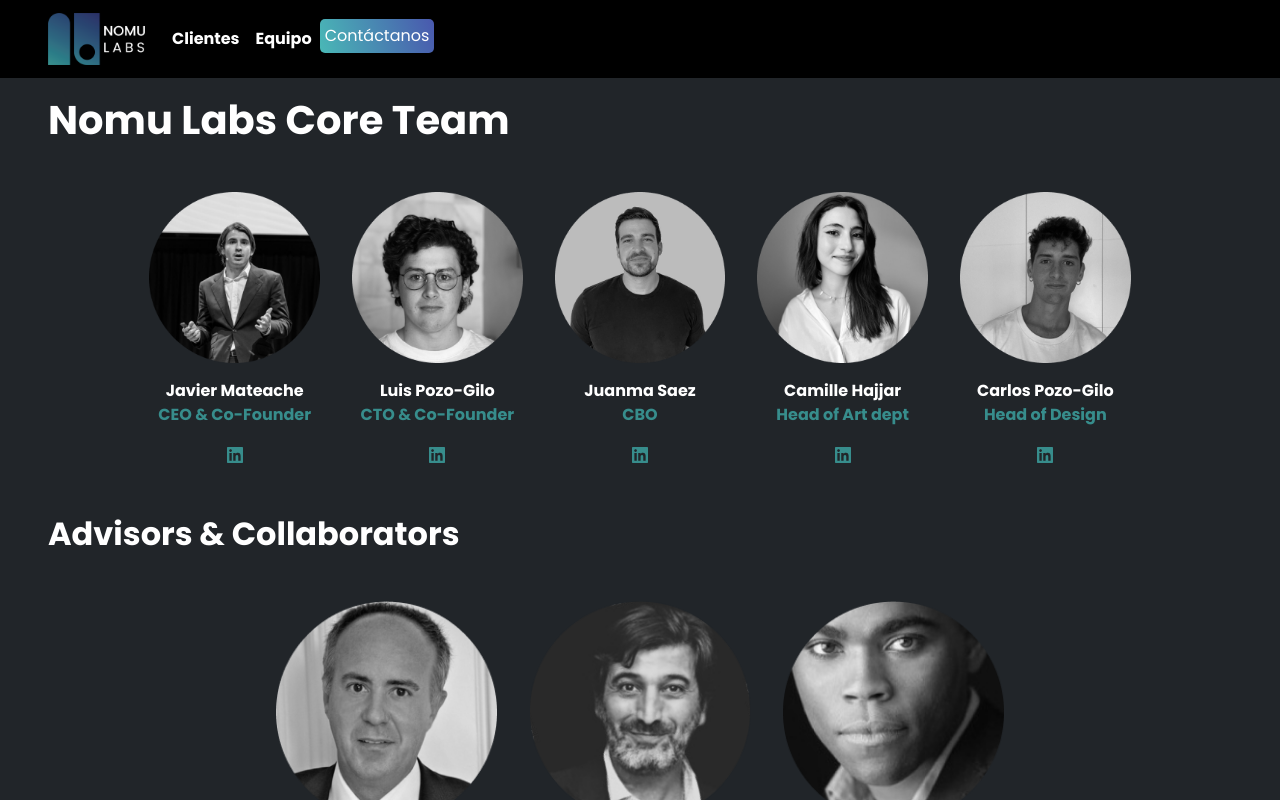
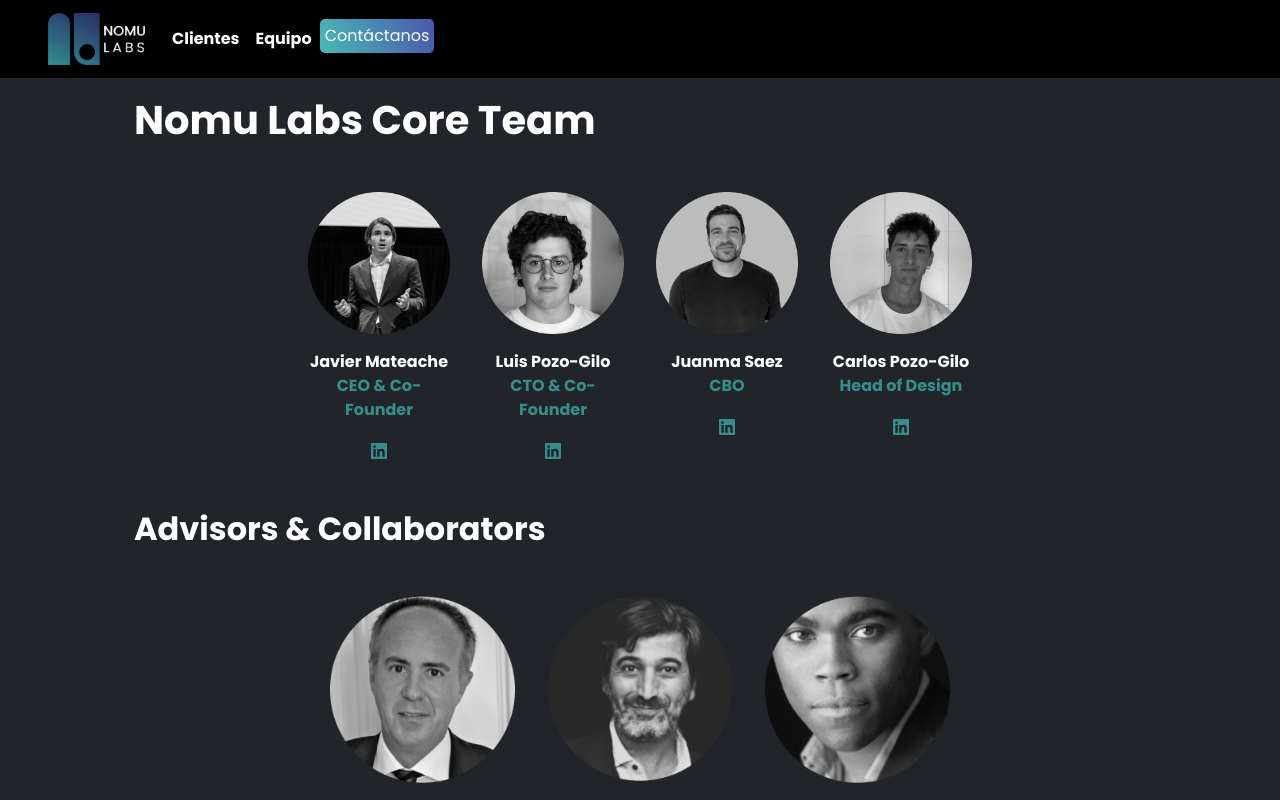
Before and after one commit to novusmundi/nomusite, a Next.js app: page /team in a window 1280 px wide. Shown: the top 800 px of the page. Built offline with nearby package versions, Linux system fonts and the light colour scheme.

Commit message:
Minor change

```diff
--- a/pages/team.js
+++ b/pages/team.js
@@ -62,23 +62,6 @@ export default function Team() {
                         </b>
                     </p>
                     <a href="https://www.linkedin.com/in/juanmasaezdrr/" className="textGreen">
-                        <GrLinkedin/>
-                    </a>
-                </div>
-            </Col>
-            <Col sm={24} md={24} lg={4}>
-                <div className='text-center'>
-                    <img src="/assets/team/camille.png" alt="" className="img-fluid" />
-                    <p className="mt-3">
-                        <b>
-                        Camille Hajjar<br />
-                        <span className="textGreen">
-                            Head of Art dept
-                        </span>
-
-                        </b>
-                    </p>
-                    <a href="https://www.linkedin.com/in/camille-hajjar-b2499815a/" className="textGreen">
                         <GrLinkedin/>
                     </a>
                 </div>
```
